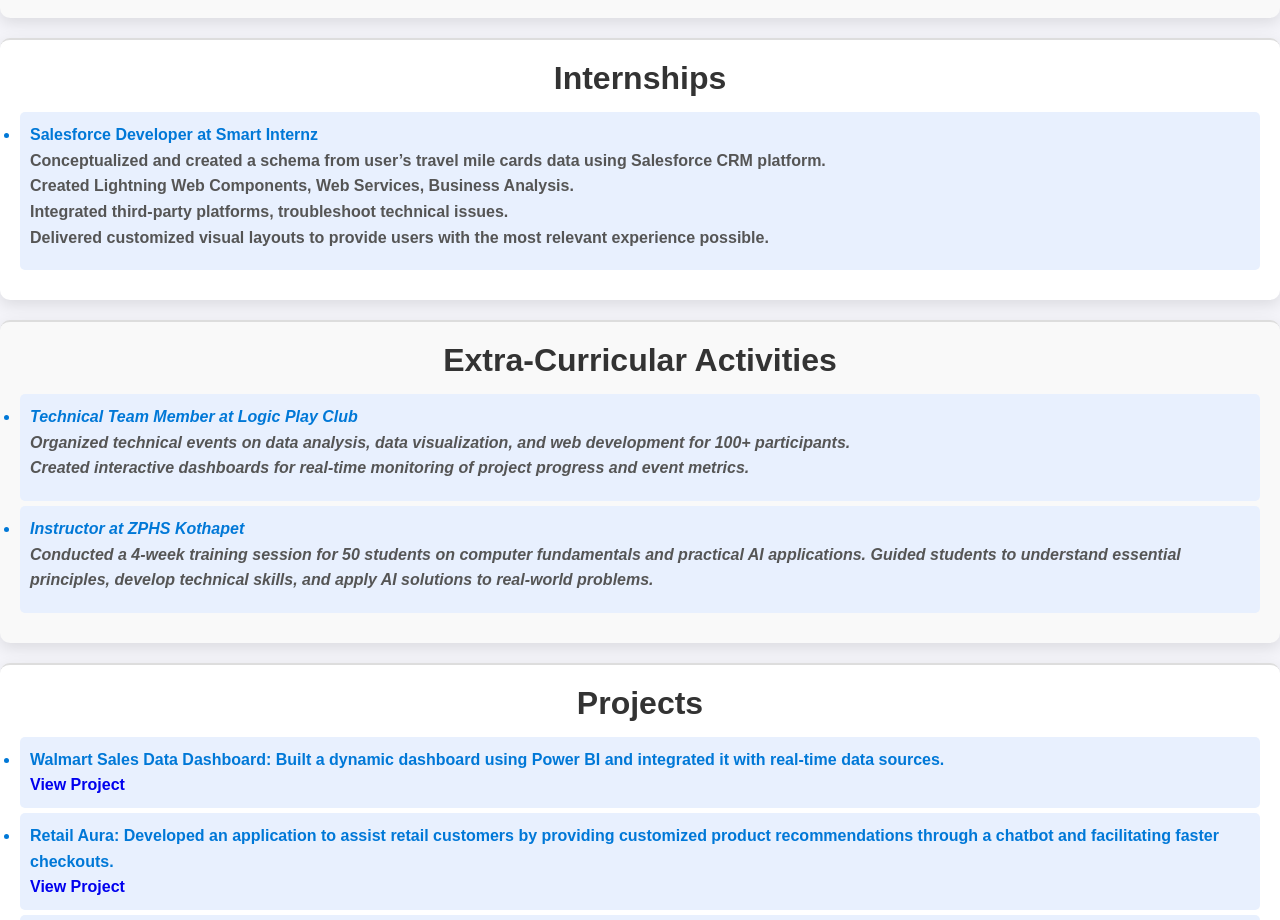
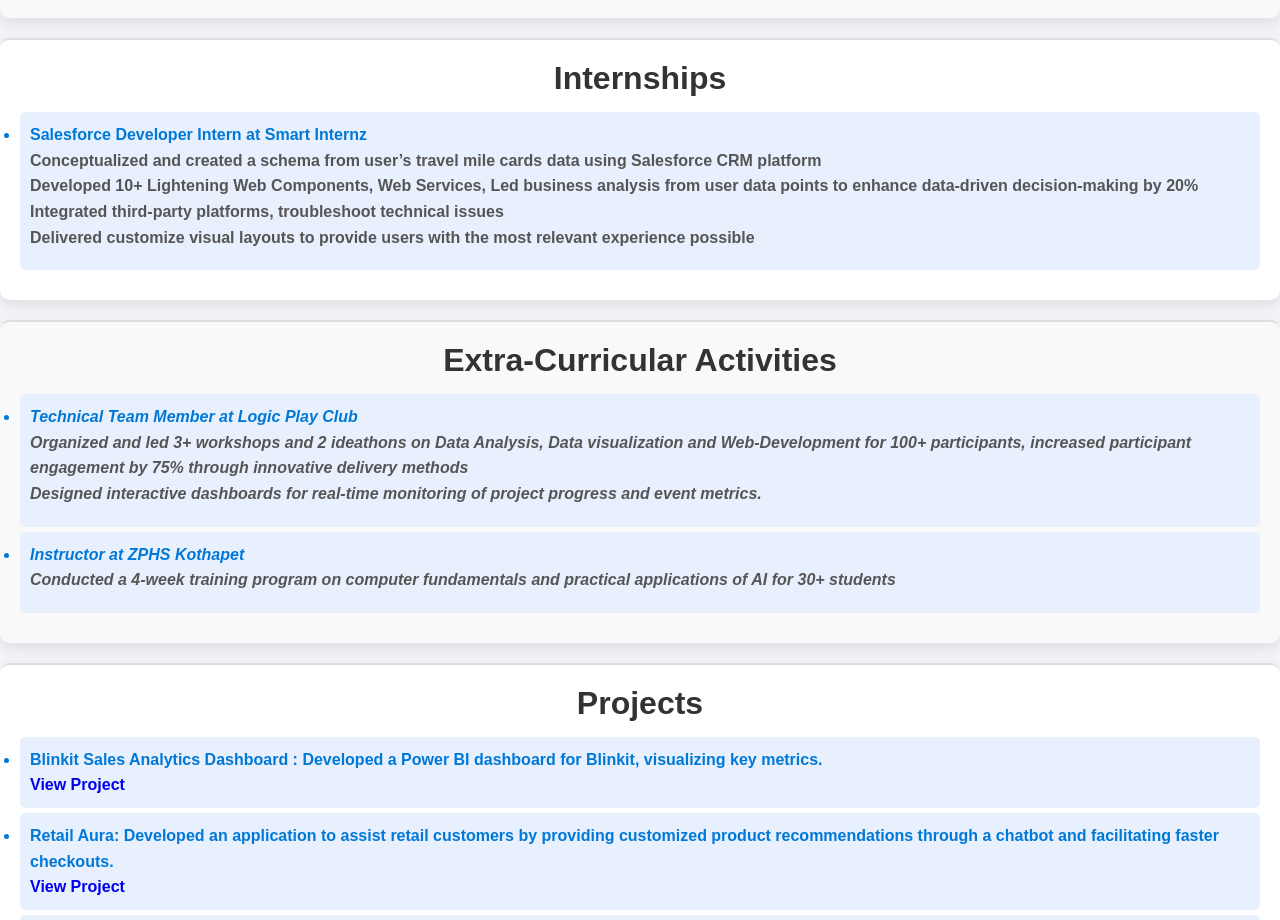
Before and after one commit to krishnavamsimudigonda/Portfolio, a plain HTML site: page index.html in a window 1280 px wide. Shown: the part 1880-2800 px from the top of the page. Drawn offline with nearby package versions, Linux system fonts and the light colour scheme.

Commit message:
Updated Projects Section

```diff
--- a/index.html
+++ b/index.html
@@ -42,7 +42,7 @@
 
 
                     <div class="btn-group">
-                        <a href="https://docs.google.com/document/d/1gG89lJ6QYKT5UtvWxq10tB_lKvoGxZp8/edit?usp=sharing&ouid=112520143335721635571&rtpof=true&sd=true" class="btn active">Download CV</a>
+                        <a href="https://docs.google.com/document/d/1gG89lJ6QYKT5UtvWxq10tB_lKvoGxZp8/edit?usp=sharing&ouid=112520143335721635571&rtpof=true&sd=true" class="btn active">Resume</a>
                         <a href="#contact" class="btn">Contact</a>
                     </div>
 
@@ -104,12 +104,13 @@
 <section id="experience" style="padding: 20px;">
     <h2>Internships</h2>
     <ul>
-        <li><strong>Salesforce Developer at Smart Internz</strong>
+        <li><strong>Salesforce Developer Intern at Smart Internz</strong>
             <p>
-                Conceptualized and created a schema from user’s travel mile cards data using Salesforce CRM platform.<br>
-                Created Lightning Web Components, Web Services, Business Analysis.<br>
-                Integrated third-party platforms, troubleshoot technical issues.<br>
-                Delivered customized visual layouts to provide users with the most relevant experience possible.
+                Conceptualized and created a schema from user’s travel mile cards data using Salesforce CRM platform<br>
+                Developed 10+ Lightening Web Components, Web Services, Led business analysis from user data points to enhance data-driven decision-making by 20% <br>
+                Integrated third-party platforms, troubleshoot technical issues<br>
+                Delivered customize visual layouts to provide users with the most relevant experience possible
+
             </p>
         </li>
     </ul>
@@ -121,14 +122,13 @@
     <ul>
         <li><strong>Technical Team Member at Logic Play Club</strong>
             <p>
-                Organized technical events on data analysis, data visualization, and web development for 100+ participants.<br>
-                Created interactive dashboards for real-time monitoring of project progress and event metrics.
+                Organized and led 3+ workshops and 2 ideathons on Data Analysis, Data visualization and Web-Development for 100+ participants, increased participant engagement by 75% through innovative delivery methods<br>
+                Designed interactive dashboards for real-time monitoring of project progress and event metrics.
             </p>
         </li>
         <li><strong>Instructor at ZPHS Kothapet</strong>
             <p>
-                Conducted a 4-week training session for 50 students on computer fundamentals and practical AI applications.
-                Guided students to understand essential principles, develop technical skills, and apply AI solutions to real-world problems.
+                Conducted a 4-week training program on computer fundamentals and practical applications of AI for 30+ students
             </p>
         </li>
     </ul>
@@ -139,7 +139,7 @@
     <section id="projects" style="padding: 20px;">
         <h2>Projects</h2>
         <ul>
-            <li><strong>Walmart Sales Data Dashboard:</strong> Built a dynamic dashboard using Power BI and integrated it with real-time data sources.<br> <a href="https://github.com/krishnavamsimudigonda/Walmart-Sales-Dashboard" target="_blank">View Project</a></li>
+            <li><strong>Blinkit Sales Analytics Dashboard :</strong> Developed a Power BI dashboard for Blinkit, visualizing key metrics.<br> <a href="https://github.com/krishnavamsimudigonda/Blinkit-Sales-Analysis" target="_blank">View Project</a></li>
             <li><strong>Retail Aura:</strong> Developed an application to assist retail customers by providing customized product recommendations through a chatbot and facilitating faster checkouts.<br> <a href="https://yourprojectlink.com" target="_blank">View Project</a></li>
             <li><strong>Portfolio Website:</strong> Designed a responsive portfolio website using HTML, CSS, and JavaScript.<br> <a href="https://github.com/krishnavamsimudigonda/Portfolio" target="_blank">View Project</a></li>
             <li><strong>Diabetes Prediction:</strong> Designed a machine learning model for diabetes prediction using the Pima Indian Diabetes dataset, optimizing prediction accuracy.<br> <a href="https://github.com/krishnavamsimudigonda/Diabeties-Prediction" target="_blank">View Project</a></li>
```
